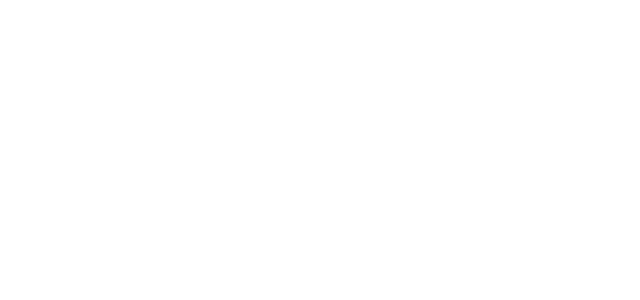
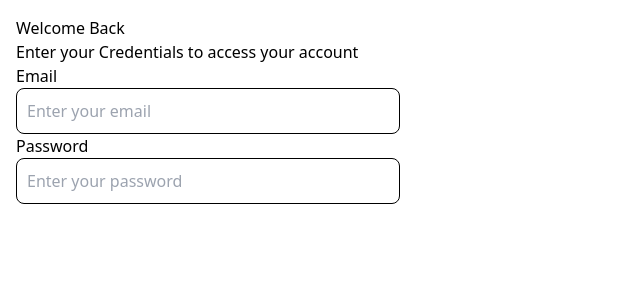
Before and after one commit to saradbabushrestha/GIT-Bootcamp, a React (Vite) app in the folder group-task/: page /login in a window 1280 px wide. Before the commit this address had no page. Shown: the top 300 px of the page, without its empty margins (0-640 px from the left). Built offline with nearby package versions, Linux system fonts and the light colour scheme.

Commit message:
Working with login file structure

```diff
--- a/group-task/src/App.tsx
+++ b/group-task/src/App.tsx
@@ -4,6 +4,7 @@
 import Profile from "./Pages/Profile";
 import Logout from "./Pages/Logout";
 import SignUp from "./Pages/SignUp/SignUp";
+import Login from "./Pages/Login";
 function App() {
   return (
     <Router>
@@ -15,6 +16,7 @@
             <Route path="/feed" element={<Feed />} />
             <Route path="/profile" element={<Profile />} />
             <Route path="/logout" element={<Logout />} />
+            <Route path="/login" element={<Login />} />
           </Routes>
         </div>
       </div>
--- /dev/null
+++ b/group-task/src/Pages/Login.tsx
@@ -0,0 +1,26 @@
+import TextFieldComponent from "../components/Sign Up/TextFieldComponent";
+
+const Login = () => {
+  return (
+    <>
+      <h1>Welcome Back</h1>
+      <h3>Enter your Credentials to access your account</h3>
+      <form action="">
+        <TextFieldComponent
+          name="Email Address"
+          placeholder="Enter your email"
+          inputType="string"
+          label="Email"
+        />
+        <TextFieldComponent
+          name="Password"
+          placeholder="Enter your password"
+          inputType="password"
+          label="Password"
+        />
+      </form>
+    </>
+  );
+};
+
+export default Login;
--- a/group-task/src/components/Sign Up/TextFieldComponent.tsx
+++ b/group-task/src/components/Sign Up/TextFieldComponent.tsx
@@ -1,17 +1,26 @@
-import { TextFieldComponentProps } from "../../types/Sign Up/TextFieldComponentProps"
+import { TextFieldComponentProps } from "../../types/Sign Up/TextFieldComponentProps";
 
-
-const TextFieldComponent = ({name,placeholder,label,inputType}:TextFieldComponentProps) => {
+const TextFieldComponent = ({
+  name,
+  placeholder,
+  label,
+  inputType,
+}: TextFieldComponentProps) => {
   return (
     <>
       <div>
         <p>{label}</p>
         <div>
-          <input name={name} placeholder={placeholder} type={inputType} className="w-[30vw] rounded-lg border border-black pl-2 pr-2 pt-1 pb-2" />
+          <input
+            name={name}
+            placeholder={placeholder}
+            type={inputType}
+            className="w-[30vw] rounded-lg border border-black pl-[10px] pr-2 pt-[10px] pb-[10px]"
+          />
         </div>
       </div>
     </>
-  )
-}
+  );
+};
 
 export default TextFieldComponent;
```
